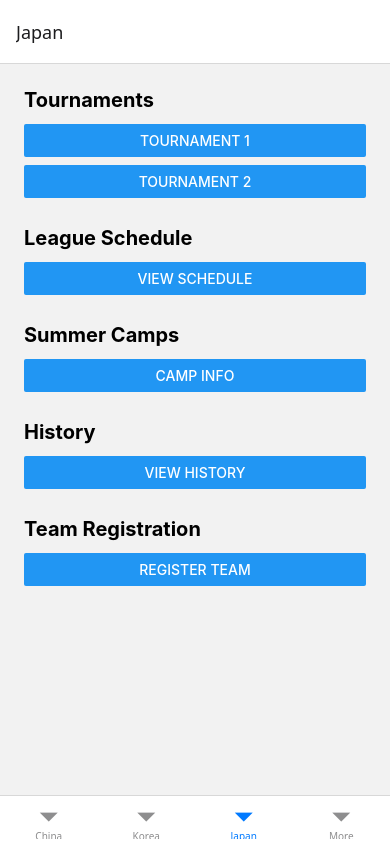
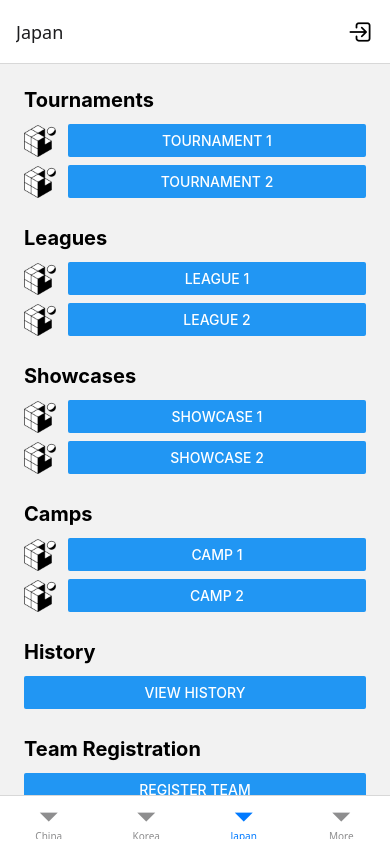
Before and after one commit to aza1re/HKPHL, a React Native app: screen /Japan in a window 390 px wide. Built offline with nearby package versions, Linux system fonts and the light colour scheme.

Commit message:
Final commit and push before 1st meeting

```diff
--- a/package.json
+++ b/package.json
@@ -4,9 +4,9 @@
   "main": "node_modules/expo/AppEntry.js",
   "scripts": {
     "start": "expo start",
-    "android": "expo start -c --android",
-    "ios": "expo start -c --ios",
-    "web": "expo start -c --web",
+    "android": "expo start --android",
+    "ios": "expo start --ios",
+    "web": "expo start --web",
     "test": "echo \"Error: no test specified\" && exit 1"
   },
   "repository": {
--- a/src/mainTabs/ChinaScreen.tsx
+++ b/src/mainTabs/ChinaScreen.tsx
@@ -1,8 +1,16 @@
 import React, { useLayoutEffect, useState } from 'react'
 import 'react-native-gesture-handler'
-import { View, Button, ScrollView, Text, TouchableOpacity } from 'react-native'
-import { Ionicons } from '@expo/vector-icons'; // or 'react-native-vector-icons/Ionicons'
+import { View, Button, ScrollView, Text, TouchableOpacity, Image } from 'react-native'
+import { Ionicons } from '@expo/vector-icons';
 
+// Map section headings to logo images
+const logoMap: Record<string, any> = {
+  'Tournaments': require('../../assets/favicon.png'),
+  'Leagues': require('../../assets/favicon.png'),
+  'Showcases': require('../../assets/favicon.png'),
+  'Camps': require('../../assets/favicon.png'),
+  // Add more if needed
+};
 
 const initialSections = [
   {
@@ -47,16 +55,18 @@ const initialSections = [
   },
 ];
 
-type JapanScreenProps = {
+type ChinaScreenProps = {
   navigation: any;
 };
 
-export default function JapanScreen({ navigation }: JapanScreenProps) {
+export default function ChinaScreen({ navigation }: ChinaScreenProps) {
   const [sections, setSections] = useState(initialSections);
+  const [isAdmin, setIsAdmin] = useState(false);
 
   useLayoutEffect(() => {
     navigation.setOptions({
-      headerRight: () => (
+      headerRight: () =>
+        isAdmin ? (
           <TouchableOpacity
             style={{ marginRight: 16 }}
             onPress={() =>
@@ -81,9 +91,16 @@ export default function JapanScreen({ navigation }: JapanScreenProps) {
           >
             <Ionicons name="add-circle-outline" size={28} color="black" />
           </TouchableOpacity>
+        ) : (
+          <TouchableOpacity
+            style={{ marginRight: 16 }}
+            onPress={() => navigation.navigate('Login', { setIsAdmin })}
+          >
+            <Ionicons name="log-in-outline" size={28} color="black" />
+          </TouchableOpacity>
         ),
     });
-  }, [navigation]);
+  }, [navigation, isAdmin]);
 
   return (
     <ScrollView contentContainerStyle={{ padding: 24 }}>
@@ -93,11 +110,28 @@ export default function JapanScreen({ navigation }: JapanScreenProps) {
             {section.heading}
           </Text>
           {section.buttons.map(btn => (
-            <View key={btn.label} style={{ marginVertical: 4 }}>
+            <View
+              key={btn.label}
+              style={{
+                marginVertical: 4,
+                flexDirection: 'row',
+                alignItems: 'center',
+              }}
+            >
+              {/* Only show logo for main event types */}
+              {logoMap[section.heading] && (
+                <Image
+                  source={logoMap[section.heading]}
+                  style={{ width: 32, height: 32, marginRight: 12 }}
+                  resizeMode="contain"
+                />
+              )}
+              <View style={{ flex: 1 }}>
                 <Button
                   title={btn.label}
                   onPress={() => navigation.navigate(btn.screen)}
                 />
+              </View>
             </View>
           ))}
         </View>
--- a/src/mainTabs/JapanScreen.tsx
+++ b/src/mainTabs/JapanScreen.tsx
@@ -1,14 +1,18 @@
-import React from 'react'
+import React, { useLayoutEffect, useState } from 'react'
 import 'react-native-gesture-handler'
-import { View, Button, ScrollView, Text } from 'react-native'
+import { View, Button, ScrollView, Text, TouchableOpacity, Image } from 'react-native'
+import { Ionicons } from '@expo/vector-icons';
 
-
-type Section = {
-  heading: string;
-  buttons: { label: string; screen: string }[];
+// Map section headings to logo images
+const logoMap: Record<string, any> = {
+  'Tournaments': require('../../assets/favicon.png'),
+  'Leagues': require('../../assets/favicon.png'),
+  'Showcases': require('../../assets/favicon.png'),
+  'Camps': require('../../assets/favicon.png'),
+  // Add more if needed
 };
 
-const sections: Section[] = [
+const initialSections = [
   {
     heading: 'Tournaments',
     buttons: [
@@ -17,15 +21,24 @@ const sections: Section[] = [
     ],
   },
   {
-    heading: 'League Schedule',
+    heading: 'Leagues',
     buttons: [
-      { label: 'View Schedule', screen: 'LeagueSchedule' },
+      { label: 'League 1', screen: 'League1' },
+      { label: 'League 2', screen: 'League2' },
     ],
   },
   {
-    heading: 'Summer Camps',
+    heading: 'Showcases',
     buttons: [
-      { label: 'Camp Info', screen: 'SummerCamps' },
+      { label: 'Showcase 1', screen: 'Showcase1' },
+      { label: 'Showcase 2', screen: 'Showcase2' },
+    ],
+  },
+  {
+    heading: 'Camps',
+    buttons: [
+      { label: 'Camp 1', screen: 'Camp1' },
+      { label: 'Camp 2', screen: 'Camp2' },
     ],
   },
   {
@@ -47,6 +60,48 @@ type JapanScreenProps = {
 };
 
 export default function JapanScreen({ navigation }: JapanScreenProps) {
+  const [sections, setSections] = useState(initialSections);
+  const [isAdmin, setIsAdmin] = useState(false);
+
+  useLayoutEffect(() => {
+    navigation.setOptions({
+      headerRight: () =>
+        isAdmin ? (
+          <TouchableOpacity
+            style={{ marginRight: 16 }}
+            onPress={() =>
+              navigation.navigate('AddEvent', {
+                onAdd: ({ type, name }) => {
+                  setSections(prev =>
+                    prev.map(section =>
+                      section.heading === type
+                        ? {
+                            ...section,
+                            buttons: [
+                              ...section.buttons,
+                              { label: name, screen: name.replace(/\s+/g, '') },
+                            ],
+                          }
+                        : section
+                    )
+                  );
+                },
+              })
+            }
+          >
+            <Ionicons name="add-circle-outline" size={28} color="black" />
+          </TouchableOpacity>
+        ) : (
+          <TouchableOpacity
+            style={{ marginRight: 16 }}
+            onPress={() => navigation.navigate('Login', { setIsAdmin })}
+          >
+            <Ionicons name="log-in-outline" size={28} color="black" />
+          </TouchableOpacity>
+        ),
+    });
+  }, [navigation, isAdmin]);
+
   return (
     <ScrollView contentContainerStyle={{ padding: 24 }}>
       {sections.map(section => (
@@ -55,11 +110,28 @@ export default function JapanScreen({ navigation }: JapanScreenProps) {
             {section.heading}
           </Text>
           {section.buttons.map(btn => (
-            <View key={btn.label} style={{ marginVertical: 4 }}>
-              <Button
-                title={btn.label}
-                onPress={() => navigation.navigate(btn.screen)}
-              />
+            <View
+              key={btn.label}
+              style={{
+                marginVertical: 4,
+                flexDirection: 'row',
+                alignItems: 'center',
+              }}
+            >
+              {/* Only show logo for main event types */}
+              {logoMap[section.heading] && (
+                <Image
+                  source={logoMap[section.heading]}
+                  style={{ width: 32, height: 32, marginRight: 12 }}
+                  resizeMode="contain"
+                />
+              )}
+              <View style={{ flex: 1 }}>
+                <Button
+                  title={btn.label}
+                  onPress={() => navigation.navigate(btn.screen)}
+                />
+              </View>
             </View>
           ))}
         </View>
--- a/src/mainTabs/KoreaScreen.tsx
+++ b/src/mainTabs/KoreaScreen.tsx
@@ -1,14 +1,18 @@
-import React from 'react'
+import React, { useLayoutEffect, useState } from 'react'
 import 'react-native-gesture-handler'
-import { View, Button, ScrollView, Text } from 'react-native'
+import { View, Button, ScrollView, Text, TouchableOpacity, Image } from 'react-native'
+import { Ionicons } from '@expo/vector-icons';
 
-
-type Section = {
-  heading: string;
-  buttons: { label: string; screen: string }[];
+// Map section headings to logo images
+const logoMap: Record<string, any> = {
+  'Tournaments': require('../../assets/favicon.png'),
+  'Leagues': require('../../assets/favicon.png'),
+  'Showcases': require('../../assets/favicon.png'),
+  'Camps': require('../../assets/favicon.png'),
+  // Add more if needed
 };
 
-const sections: Section[] = [
+const initialSections = [
   {
     heading: 'Tournaments',
     buttons: [
@@ -17,15 +21,24 @@ const sections: Section[] = [
     ],
   },
   {
-    heading: 'League Schedule',
+    heading: 'Leagues',
     buttons: [
-      { label: 'View Schedule', screen: 'LeagueSchedule' },
+      { label: 'League 1', screen: 'League1' },
+      { label: 'League 2', screen: 'League2' },
     ],
   },
   {
-    heading: 'Summer Camps',
+    heading: 'Showcases',
     buttons: [
-      { label: 'Camp Info', screen: 'SummerCamps' },
+      { label: 'Showcase 1', screen: 'Showcase1' },
+      { label: 'Showcase 2', screen: 'Showcase2' },
+    ],
+  },
+  {
+    heading: 'Camps',
+    buttons: [
+      { label: 'Camp 1', screen: 'Camp1' },
+      { label: 'Camp 2', screen: 'Camp2' },
     ],
   },
   {
@@ -42,11 +55,53 @@ const sections: Section[] = [
   },
 ];
 
-type JapanScreenProps = {
+type KoreaScreenProps = {
   navigation: any;
 };
 
-export default function JapanScreen({ navigation }: JapanScreenProps) {
+export default function KoreaScreen({ navigation }: KoreaScreenProps) {
+  const [sections, setSections] = useState(initialSections);
+  const [isAdmin, setIsAdmin] = useState(false);
+
+  useLayoutEffect(() => {
+    navigation.setOptions({
+      headerRight: () =>
+        isAdmin ? (
+          <TouchableOpacity
+            style={{ marginRight: 16 }}
+            onPress={() =>
+              navigation.navigate('AddEvent', {
+                onAdd: ({ type, name }) => {
+                  setSections(prev =>
+                    prev.map(section =>
+                      section.heading === type
+                        ? {
+                            ...section,
+                            buttons: [
+                              ...section.buttons,
+                              { label: name, screen: name.replace(/\s+/g, '') },
+                            ],
+                          }
+                        : section
+                    )
+                  );
+                },
+              })
+            }
+          >
+            <Ionicons name="add-circle-outline" size={28} color="black" />
+          </TouchableOpacity>
+        ) : (
+          <TouchableOpacity
+            style={{ marginRight: 16 }}
+            onPress={() => navigation.navigate('Login', { setIsAdmin })}
+          >
+            <Ionicons name="log-in-outline" size={28} color="black" />
+          </TouchableOpacity>
+        ),
+    });
+  }, [navigation, isAdmin]);
+
   return (
     <ScrollView contentContainerStyle={{ padding: 24 }}>
       {sections.map(section => (
@@ -55,11 +110,28 @@ export default function JapanScreen({ navigation }: JapanScreenProps) {
             {section.heading}
           </Text>
           {section.buttons.map(btn => (
-            <View key={btn.label} style={{ marginVertical: 4 }}>
-              <Button
-                title={btn.label}
-                onPress={() => navigation.navigate(btn.screen)}
-              />
+            <View
+              key={btn.label}
+              style={{
+                marginVertical: 4,
+                flexDirection: 'row',
+                alignItems: 'center',
+              }}
+            >
+              {/* Only show logo for main event types */}
+              {logoMap[section.heading] && (
+                <Image
+                  source={logoMap[section.heading]}
+                  style={{ width: 32, height: 32, marginRight: 12 }}
+                  resizeMode="contain"
+                />
+              )}
+              <View style={{ flex: 1 }}>
+                <Button
+                  title={btn.label}
+                  onPress={() => navigation.navigate(btn.screen)}
+                />
+              </View>
             </View>
           ))}
         </View>
--- a/src/mainTabs/MoreScreen.tsx
+++ b/src/mainTabs/MoreScreen.tsx
@@ -1,6 +1,6 @@
 import React from 'react'
 import 'react-native-gesture-handler'
-import { View, Button, ScrollView, StyleSheet } from 'react-native'
+import { View, Button, ScrollView } from 'react-native'
 
 
 const screens = [
@@ -24,7 +24,7 @@ export default function MoreScreen({ navigation, route }: MoreScreenProps) {
         />
       </View>
       {screens.map(screen => (
-        <View style={styles.buttonWrapper} key={screen}>
+        <View className="my-2 w-4/5" key={screen}>
           {route.name !== screen && (
             <Button
               title={screen}
@@ -36,16 +36,3 @@ export default function MoreScreen({ navigation, route }: MoreScreenProps) {
     </ScrollView>
   );
 }
-
-const styles = StyleSheet.create({
-  container: {
-    flex: 1,
-    alignItems: 'center',
-    justifyContent: 'center',
-    padding: 24,
-  },
-  buttonWrapper: {
-    marginVertical: 8,
-    width: '80%',
-  },
-});
--- a/src/modules/LoginScreen.tsx
+++ b/src/modules/LoginScreen.tsx
@@ -1,19 +1,31 @@
 import React, { useState } from 'react';
 import { View, TextInput, Button, Text, Alert } from 'react-native';
 import { signInWithEmailAndPassword } from 'firebase/auth';
-import { auth } from '../firebase/firebase';
+import { auth, db } from '../firebase/firebase'; // <-- Make sure db is exported from your firebase config
+import { doc, getDoc } from 'firebase/firestore';
 
-export default function LoginScreen({ navigation }) {
+export default function LoginScreen({ navigation, route }) {
   const [email, setEmail] = useState('');
   const [password, setPassword] = useState('');
   const [error, setError] = useState('');
 
+  // Pass setIsAdmin from route.params (or use context if you prefer)
+  const setIsAdmin = route?.params?.setIsAdmin;
+
   const handleLogin = async () => {
     try {
-      await signInWithEmailAndPassword(auth, email, password);
-      // Navigate to admin area or show success
-      Alert.alert('Login successful!');
-      navigation.goBack(); // or navigation.replace('AdminHome') if you have an admin screen
+      const userCredential = await signInWithEmailAndPassword(auth, email, password);
+      const user = userCredential.user;
+      // Check Firestore for admin status
+      const adminDoc = await getDoc(doc(db, "admins", user.uid));
+      if (adminDoc.exists()) {
+        setIsAdmin && setIsAdmin(true);
+        Alert.alert('Login successful! Admin access granted.');
+      } else {
+        setIsAdmin && setIsAdmin(false);
+        Alert.alert('Login successful! But you are not an admin.');
+      }
+      navigation.goBack();
     } catch (err) {
       setError('Login failed. Check your credentials.');
     }
```
Also changed, not shown: src/modules/Tournament.tsx (added). Lines whose indentation alone changed are shown as unchanged.
